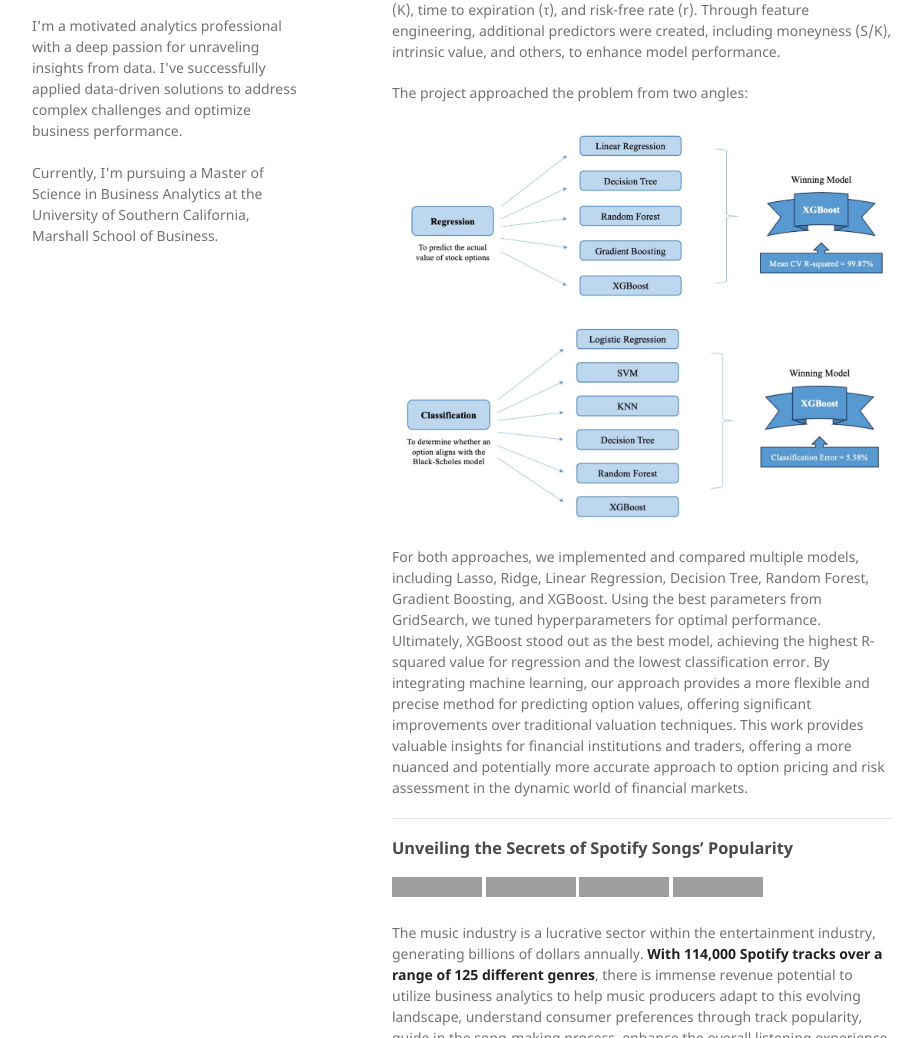
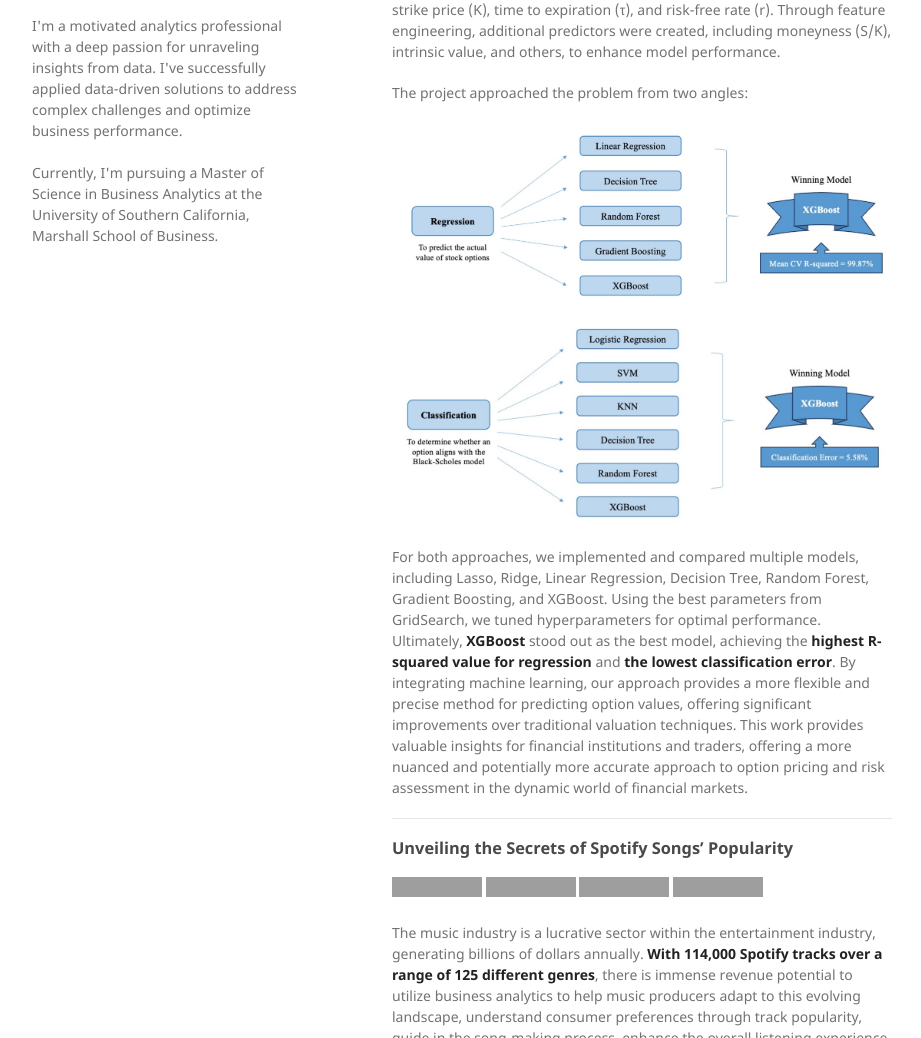
Before and after one commit to linhlhpham/linhlhpham.github.io, a Jekyll site: the page built from index.md, in a window 1280 px wide and 1400 px high, cut to the strip 362-1400 px from the top of the window. Shown: the whole strip, without its empty margins (178-1099 px from the left). Built offline with Jekyll 4.4.1, drawn with Linux system fonts in a browser that asks for light colours; our own code applies the rules of GitHub Pages for plain Markdown files; some of the changed text lies outside the part shown; grey boxes are pictures that could not be loaded.

Commit message:
Update index.md

```diff
--- a/index.md
+++ b/index.md
@@ -10,13 +10,13 @@
 [![Report](https://img.shields.io/badge/PDF-Report-red?logo=PDF)](https://github.com/linhlhpham/Option-Price-ML/blob/main/Group_6_report.pdf)
 [![Presentation](https://img.shields.io/badge/Presentation-salmon?)](https://github.com/linhlhpham/Option-Price-ML/blob/main/presentation.pdf)
 
-This project focuses on optimizing the valuation and pricing of stock options using advanced statistical and machine learning methods. The goal is to develop models that can accurately predict option values and classify them according to the Black-Scholes model. We utilized a dataset of 5,000 data points, employing various features such as stock price (S), strike price (K), time to expiration (τ), and risk-free rate (r). Through feature engineering, additional predictors were created, including moneyness (S/K), intrinsic value, and others, to enhance model performance.
+This project focuses on optimizing the valuation and pricing of stock options using advanced statistical and machine learning methods. The goal is to **develop models that can accurately predict option values and classify them according to the Black-Scholes model**. We utilized a dataset of 5,000 data points, employing various features such as stock price (S), strike price (K), time to expiration (τ), and risk-free rate (r). Through feature engineering, additional predictors were created, including moneyness (S/K), intrinsic value, and others, to enhance model performance.
 
 The project approached the problem from two angles:
 <center><img src="images/PM1.png"/></center>
 <center><img src="images/PM2.png"/></center>
 
-For both approaches, we implemented and compared multiple models, including Lasso, Ridge, Linear Regression, Decision Tree, Random Forest, Gradient Boosting, and XGBoost. Using the best parameters from GridSearch, we tuned hyperparameters for optimal performance. Ultimately, XGBoost stood out as the best model, achieving the highest R-squared value for regression and the lowest classification error.
+For both approaches, we implemented and compared multiple models, including Lasso, Ridge, Linear Regression, Decision Tree, Random Forest, Gradient Boosting, and XGBoost. Using the best parameters from GridSearch, we tuned hyperparameters for optimal performance. Ultimately, **XGBoost** stood out as the best model, achieving the **highest R-squared value for regression** and **the lowest classification error**.
 By integrating machine learning, our approach provides a more flexible and precise method for predicting option values, offering significant improvements over traditional valuation techniques. This work provides valuable insights for financial institutions and traders, offering a more nuanced and potentially more accurate approach to option pricing and risk assessment in the dynamic world of financial markets.
 
 ---
```
Also changed, not shown: other parts of index.md (+2 -2 lines).
